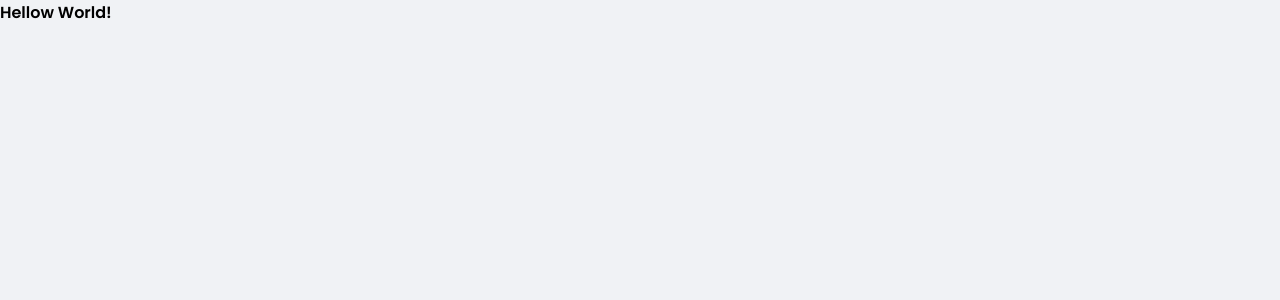
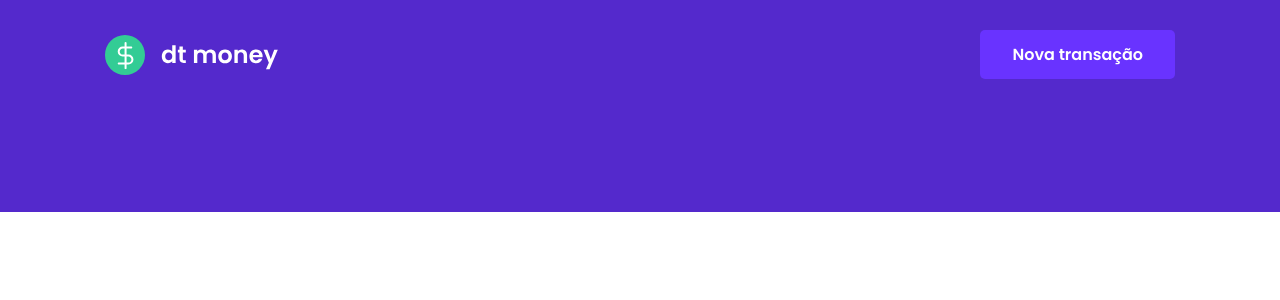
Before and after one commit to josefirmino/dtmoney, a React (Create React App) app: page / in a window 1280 px wide. Shown: the top 300 px of the page. Built offline with nearby package versions, Linux system fonts and the light colour scheme.

Commit message:
Criando o componente Header

```diff
--- a/src/App.tsx
+++ b/src/App.tsx
@@ -1,10 +1,13 @@
 import { GlobalStyle } from "./styles/global";
+
+// Components
+import { Header } from "./components/Header";
 
 export function App() {
   return (
-    <div className="App">
-      <h1>Hellow World!</h1>
+    <>
+      <Header />
       <GlobalStyle />
-    </div>
+    </>
   );
 }
--- /dev/null
+++ b/src/components/Header/index.tsx
@@ -0,0 +1,17 @@
+import logoImg from "../../assets/logo.svg";
+
+// Styled
+import { Section, Container, HeaderDiv } from "./styles";
+
+export function Header() {
+  return (
+    <Section>
+      <Container>
+        <HeaderDiv>
+          <img src={logoImg} alt="dt money" />
+          <button type="button">Nova transação</button>
+        </HeaderDiv>
+      </Container>
+    </Section>
+  );
+}
--- /dev/null
+++ b/src/components/Header/styles.ts
@@ -0,0 +1,44 @@
+import styled from "styled-components";
+
+export const Section = styled.section`
+  display: flex;
+  background-color: var(--Blue);
+  height: 21.2rem;
+  width: 100%;
+`;
+
+export const Container = styled.div`
+  width: 100%;
+  max-width: 112rem;
+  margin: 0 auto;
+  padding: 0 2.5rem;
+`;
+
+export const ContainerFluid = styled.div`
+  width: 100%;
+  max-width: 100%;
+  padding: 0;
+  margin: 0 auto;
+`;
+
+export const HeaderDiv = styled.div`
+  display: flex;
+  justify-content: space-between;
+  align-items: center;
+  margin-top: 3rem;
+
+  button {
+    padding: 1.2rem 3.2rem;
+    background-color: var(--Blue-light);
+    border: 0;
+    border-radius: 0.5rem;
+
+    font-weight: 600;
+    color: var(--Shape);
+    transition: all ease-in-out 0.3s;
+
+    &:hover {
+      filter: brightness(0.9);
+    }
+  }
+`;
--- a/src/styles/global.ts
+++ b/src/styles/global.ts
@@ -2,16 +2,16 @@ import { createGlobalStyle } from "styled-components";
 
 export const GlobalStyle = createGlobalStyle`
   :root{
-    --background: #f0f2f5;
-    --red: #E52E4D;
-    --blue: #5429CC;
+    --Background: #f0f2f5;
+    --Red: #E52E4D;
+    --Blue: #5429CC;
 
-    --blue-light: #6933ff;
+    --Blue-light: #6933ff;
 
-    --text-title: #363f5f;
-    --text-body: #969cb3;
+    --Text-title: #363f5f;
+    --Text-body: #969cb3;
 
-    --shape: #ffffff;
+    --Shape: #ffffff;
 
   }
 
```
